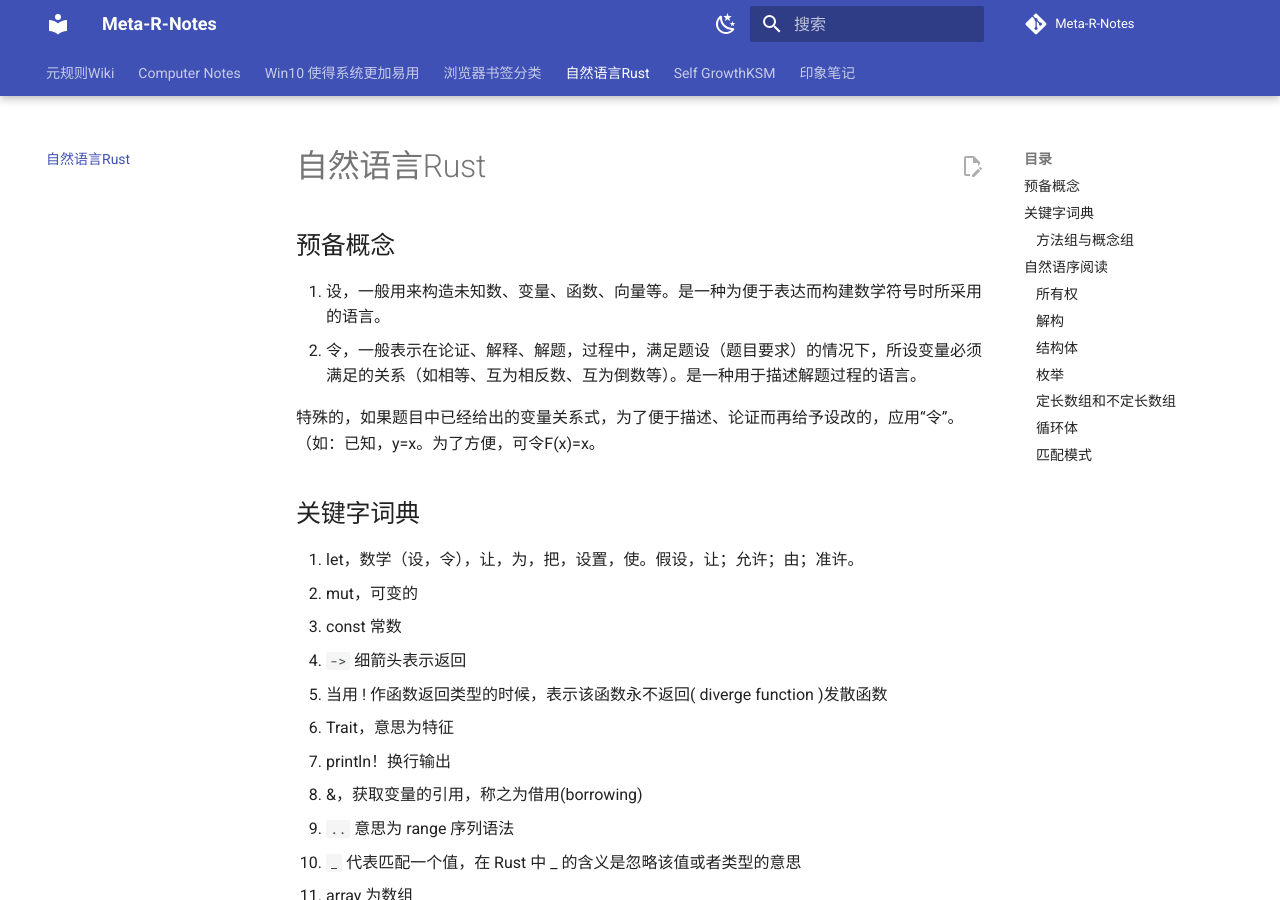
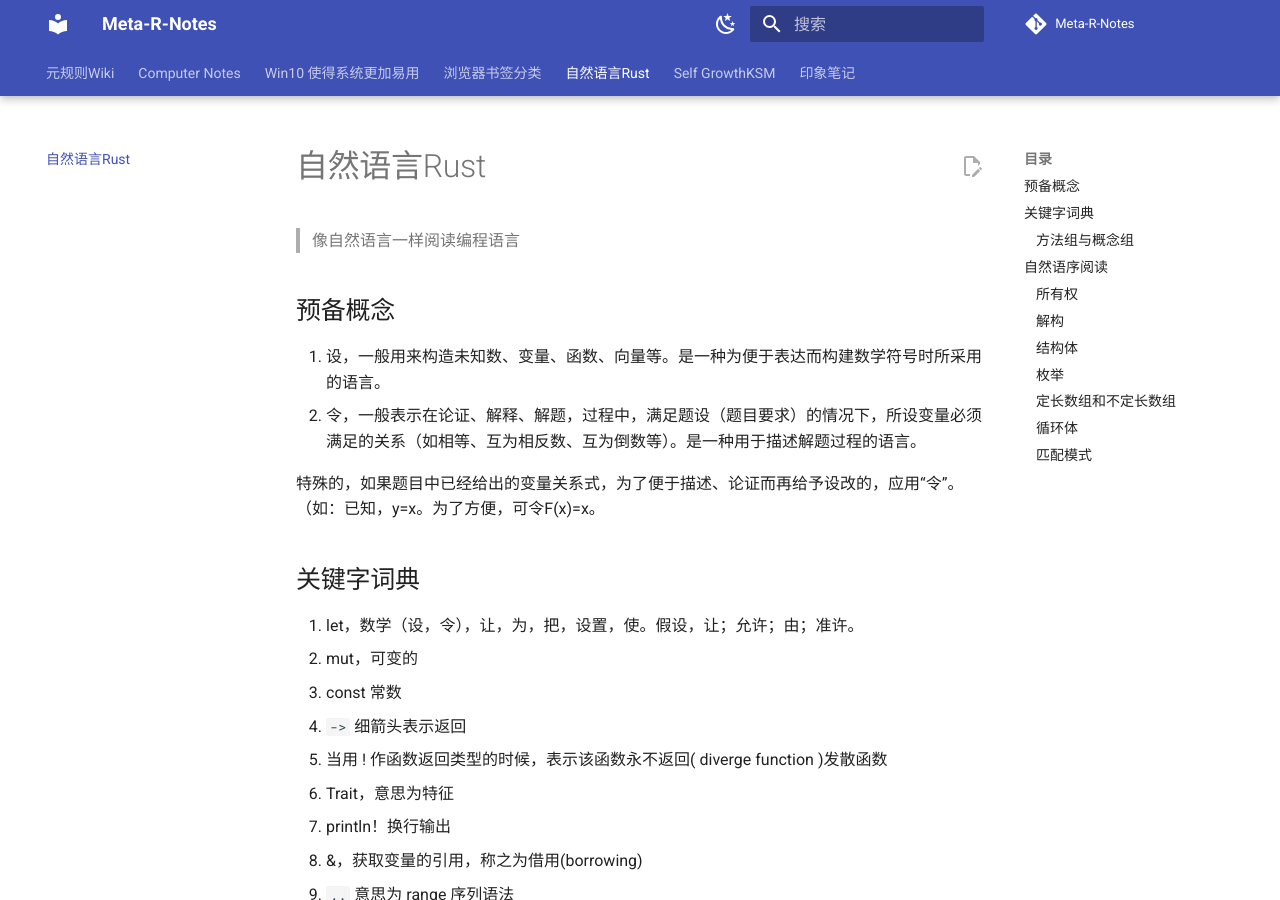
Before and after one commit to Zacharia2/KCMS, an MkDocs documentation site: the page built from docs/自然语言Rust.md, in a window 1280 px wide and 900 px high. Built offline with MkDocs 1.6.1 and Material for MkDocs 9.7.7, drawn with Linux system fonts in a browser that asks for light colours; comment, search, counter and statistics services are not loaded.

Commit message:
Update 自然语言Rust.md

```diff
--- a/docs/自然语言Rust.md
+++ b/docs/自然语言Rust.md
@@ -1,3 +1,5 @@
+> 像自然语言一样阅读编程语言
+
 ## 预备概念
 
 
```
